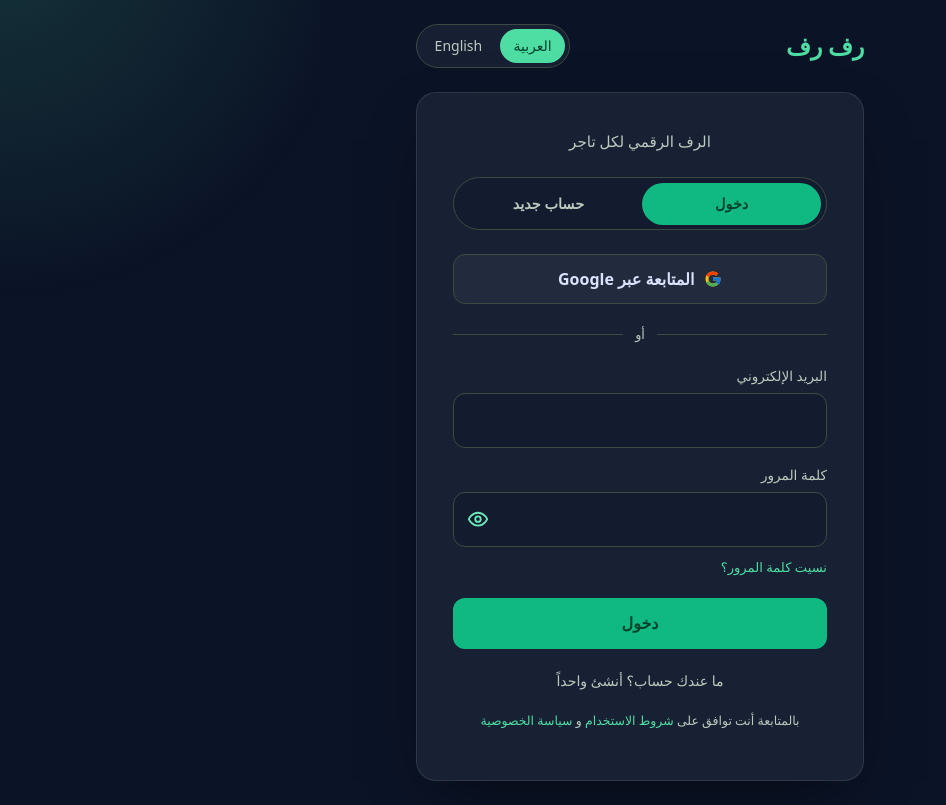
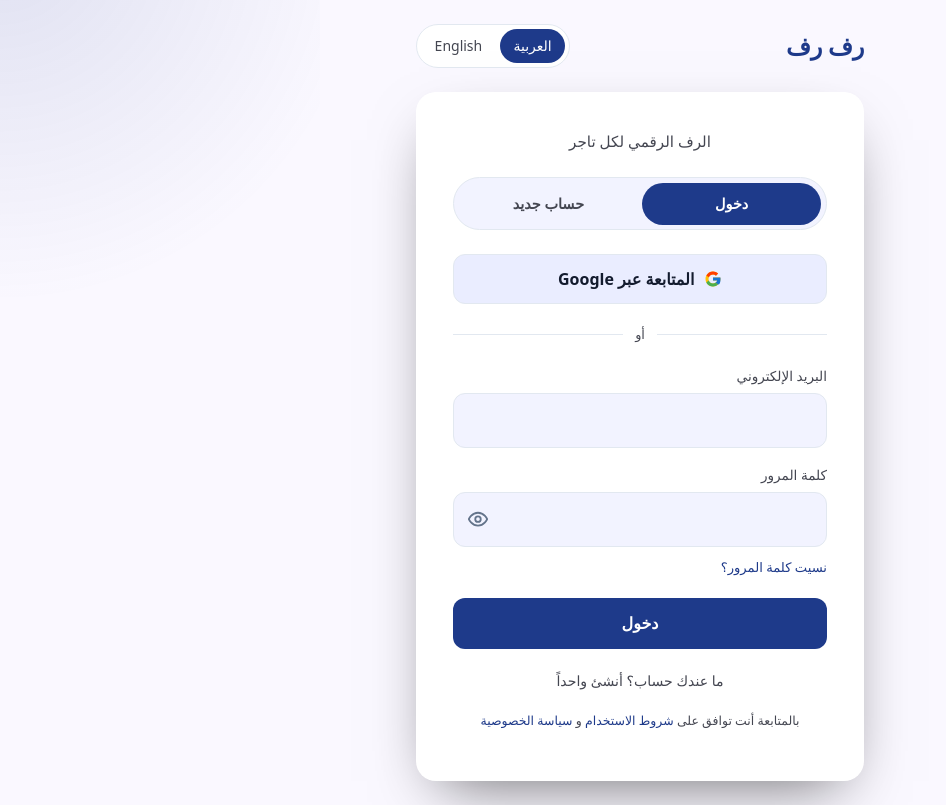
Before and after one commit to rafrafapp/RafRaf, a Next.js app: page /login in a window 1280 px wide. Shown: the whole page, without its empty margins (0-946 px from the left). Built offline with nearby package versions, Linux system fonts and the light colour scheme; no server answers.

Commit message:
fix: Redesign the UI

```diff
--- a/src/app/login/login.module.css
+++ b/src/app/login/login.module.css
@@ -5,26 +5,25 @@
    the system light/dark setting. RTL/LTR via logical properties. */
 
 .main {
-  /* dark-glass palette (same tokens as dashboard.module.css) */
-  --primary: #4edea3;
-  --primary-container: #10b981;
-  --on-primary-container: #00422b;
-  --secondary: #ffb95f;
-  --error: #ffb4ab;
-  --sc-low: #131b2e;
-  --sc: #171f33;
-  --sc-high: #222a3d;
-  --sc-highest: #2d3449;
-  --glass: rgba(30, 41, 59, 0.7);
+  /* light/blue "banking" palette (matches the dashboard) */
+  --primary: #1e3a8a;
+  --primary-container: #1e3a8a;
+  --on-primary-container: #ffffff;
+  --secondary: #f59e0b;
+  --error: #ba1a1a;
+  --sc-low: #f2f3ff;
+  --sc: #ffffff;
+  --sc-high: #eaedff;
+  --sc-highest: #e2e7ff;
+  --glass: #ffffff;
 
-  /* re-map the app theme vars so descendant shared components go dark too */
-  --bg: #0b1326;
-  --surface: #171f33;
-  --text: #dae2fd;
-  --text-muted: #bbcabf;
-  --border: #3c4a42;
-  --brand: #4edea3;
-  --brand-contrast: #00422b;
+  --bg: #faf8ff;
+  --surface: #ffffff;
+  --text: #131b2e;
+  --text-muted: #444651;
+  --border: #e2e8f0;
+  --brand: #1e3a8a;
+  --brand-contrast: #ffffff;
 
   position: relative;
   min-block-size: 100dvh;
@@ -49,7 +48,7 @@
   inline-size: min(40rem, 92vw);
   block-size: 26rem;
   transform: translateX(-50%);
-  background: radial-gradient(circle at 50% 0%, rgba(78, 222, 163, 0.16), transparent 70%);
+  background: radial-gradient(circle at 50% 0%, rgba(30, 58, 138, 0.12), transparent 70%);
   pointer-events: none;
   z-index: 0;
 }
@@ -205,7 +204,7 @@
 .input:focus {
   outline: none;
   border-color: var(--primary);
-  box-shadow: 0 0 0 3px rgba(78, 222, 163, 0.18);
+  box-shadow: 0 0 0 3px rgba(37, 99, 235, 0.18);
 }
 .hint {
   font-size: 0.78rem;
@@ -237,15 +236,15 @@
   appearance: none;
   border: none;
   background: transparent;
-  color: #6ee7b7; /* light green */
+  color: #64748b; /* muted gray; turns navy on hover */
   cursor: pointer;
   border-radius: 0.5rem;
   -webkit-tap-highlight-color: transparent;
   transition: color 0.15s, background 0.15s;
 }
 .eyeBtn:hover {
-  color: #4edea3;
-  background: rgba(78, 222, 163, 0.12);
+  color: #1e3a8a;
+  background: rgba(30, 58, 138, 0.08);
 }
 
 .forgotLink {
@@ -276,7 +275,7 @@
   transition: box-shadow 0.2s, transform 0.1s, opacity 0.2s;
 }
 .submit:hover:not(:disabled) {
-  box-shadow: 0 0 24px -4px rgba(16, 185, 129, 0.5);
+  box-shadow: 0 0 24px -4px rgba(30, 58, 138, 0.4);
 }
 .submit:active:not(:disabled) {
   transform: scale(0.99);
@@ -344,18 +343,18 @@
 }
 
 .error {
-  background: rgba(255, 180, 171, 0.12);
-  color: #ffb4ab;
-  border: 1px solid rgba(255, 180, 171, 0.35);
+  background: #fdecec;
+  color: #9b1c1c;
+  border: 1px solid #f5c2c2;
   border-radius: 0.75rem;
   padding: 0.7rem 0.85rem;
   margin: 0 0 1rem;
   font-size: 0.88rem;
 }
 .notice {
-  background: rgba(78, 222, 163, 0.12);
+  background: rgba(30, 58, 138, 0.08);
   color: var(--primary);
-  border: 1px solid rgba(78, 222, 163, 0.35);
+  border: 1px solid rgba(30, 58, 138, 0.25);
   border-radius: 0.75rem;
   padding: 0.7rem 0.85rem;
   margin: 0 0 1rem;
--- a/src/app/products/product-form.module.css
+++ b/src/app/products/product-form.module.css
@@ -1,22 +1,22 @@
 .main {
-  /* dark-glass palette + app-var remap (shared form backbone: product/customer/
-     supplier new + edit). Re-mapping the vars dark-themes the whole form. */
-  --primary: #4edea3;
-  --primary-container: #10b981;
-  --on-primary-container: #00422b;
-  --secondary: #ffb95f;
-  --error: #ffb4ab;
-  --sc-low: #131b2e;
-  --sc: #171f33;
-  --glass: rgba(30, 41, 59, 0.7);
+  /* light/blue "banking" palette (matches the dashboard) — shared form backbone:
+     product/customer/supplier new+edit + settings. */
+  --primary: #1e3a8a;
+  --primary-container: #1e3a8a;
+  --on-primary-container: #ffffff;
+  --secondary: #f59e0b;
+  --error: #ba1a1a;
+  --sc-low: #f2f3ff;
+  --sc: #ffffff;
+  --glass: #ffffff;
 
-  --bg: #0b1326;
-  --surface: #171f33;
-  --text: #dae2fd;
-  --text-muted: #bbcabf;
-  --border: #3c4a42;
-  --brand: #4edea3;
-  --brand-contrast: #00422b;
+  --bg: #faf8ff;
+  --surface: #ffffff;
+  --text: #131b2e;
+  --text-muted: #444651;
+  --border: #e2e8f0;
+  --brand: #1e3a8a;
+  --brand-contrast: #ffffff;
 
   min-height: 100dvh;
   display: flex;
@@ -233,19 +233,8 @@
   background: #fdecec;
 }
 
-/* error + delete are dark always (the form is dark-themed). */
-.error {
-  background: #2a1414;
-  color: #f3b4b4;
-  border-color: #5b2222;
-}
-.delete {
-  color: #f3b4b4;
-  border-color: #5b2222;
-}
-.delete:hover {
-  background: #2a1414;
-}
+/* (error + delete use the LIGHT definitions above — dark overrides removed for
+   the light/blue banking theme.) */
 
 /* Saved-draft banner (new product form). */
 .draftBanner {
@@ -254,7 +243,7 @@
   justify-content: space-between;
   flex-wrap: wrap;
   gap: 0.75rem;
-  background: rgba(78, 222, 163, 0.1);
+  background: rgba(30, 58, 138, 0.08);
   border: 1px solid var(--brand);
   border-radius: 0.6rem;
   padding: 0.7rem 0.85rem;
--- a/src/app/products/products.module.css
+++ b/src/app/products/products.module.css
@@ -4,24 +4,24 @@
    vars are re-mapped locally so shared components render dark. RTL via logical props. */
 
 .main {
-  --primary: #4edea3;
-  --primary-container: #10b981;
-  --on-primary-container: #00422b;
-  --secondary: #ffb95f;
-  --error: #ffb4ab;
-  --sc-low: #131b2e;
-  --sc: #171f33;
-  --sc-high: #222a3d;
-  --sc-highest: #2d3449;
-  --glass: rgba(30, 41, 59, 0.7);
+  --primary: #1e3a8a;
+  --primary-container: #1e3a8a;
+  --on-primary-container: #ffffff;
+  --secondary: #f59e0b;
+  --error: #ba1a1a;
+  --sc-low: #f2f3ff;
+  --sc: #ffffff;
+  --sc-high: #eaedff;
+  --sc-highest: #e2e7ff;
+  --glass: #ffffff;
 
-  --bg: #0b1326;
-  --surface: #171f33;
-  --text: #dae2fd;
-  --text-muted: #bbcabf;
-  --border: #3c4a42;
-  --brand: #4edea3;
-  --brand-contrast: #00422b;
+  --bg: #faf8ff;
+  --surface: #ffffff;
+  --text: #131b2e;
+  --text-muted: #444651;
+  --border: #e2e8f0;
+  --brand: #1e3a8a;
+  --brand-contrast: #ffffff;
 
   position: relative;
   min-block-size: 100dvh;
--- a/src/app/reports/reports.module.css
+++ b/src/app/reports/reports.module.css
@@ -53,7 +53,7 @@
    the (colourless) .statValue inherits it; the muted .statLabel keeps its own.
    (Targeting .statValue directly fails — it's hashed to the transactions sheet.) */
 .statGood {
-  color: #8fe3bb;
+  color: #16a34a;
 }
 .statBad {
   color: var(--error);
--- a/src/app/setup/setup.module.css
+++ b/src/app/setup/setup.module.css
@@ -4,26 +4,25 @@
    preserved so SetupWizard/page keep working unchanged. RTL/LTR via logical props. */
 
 .main {
-  /* dark-glass palette (same tokens as dashboard.module.css) */
-  --primary: #4edea3;
-  --primary-container: #10b981;
-  --on-primary-container: #00422b;
-  --secondary: #ffb95f;
-  --error: #ffb4ab;
-  --sc-low: #131b2e;
-  --sc: #171f33;
-  --sc-high: #222a3d;
-  --sc-highest: #2d3449;
-  --glass: rgba(30, 41, 59, 0.7);
+  /* light/blue "banking" palette (matches the dashboard) */
+  --primary: #1e3a8a;
+  --primary-container: #1e3a8a;
+  --on-primary-container: #ffffff;
+  --secondary: #f59e0b;
+  --error: #ba1a1a;
+  --sc-low: #f2f3ff;
+  --sc: #ffffff;
+  --sc-high: #eaedff;
+  --sc-highest: #e2e7ff;
+  --glass: #ffffff;
 
-  /* re-map app theme vars so descendant shared components go dark too */
-  --bg: #0b1326;
-  --surface: #171f33;
-  --text: #dae2fd;
-  --text-muted: #bbcabf;
-  --border: #3c4a42;
-  --brand: #4edea3;
-  --brand-contrast: #00422b;
+  --bg: #faf8ff;
+  --surface: #ffffff;
+  --text: #131b2e;
+  --text-muted: #444651;
+  --border: #e2e8f0;
+  --brand: #1e3a8a;
+  --brand-contrast: #ffffff;
 
   position: relative;
   min-block-size: 100dvh;
@@ -47,7 +46,7 @@
   inline-size: min(44rem, 92vw);
   block-size: 26rem;
   transform: translateX(-50%);
-  background: radial-gradient(circle at 50% 0%, rgba(78, 222, 163, 0.16), transparent 70%);
+  background: radial-gradient(circle at 50% 0%, rgba(30, 58, 138, 0.12), transparent 70%);
   pointer-events: none;
   z-index: 0;
 }
@@ -79,10 +78,10 @@
   background: var(--glass);
   backdrop-filter: blur(12px);
   -webkit-backdrop-filter: blur(12px);
-  border: 1px solid rgba(255, 255, 255, 0.1);
+  border: 1px solid var(--outline-variant, #c5c5d3);
   border-radius: 1.25rem;
   padding: clamp(1.5rem, 5vw, 2.25rem);
-  box-shadow: 0 24px 60px -24px rgba(0, 0, 0, 0.6);
+  box-shadow: 0 4px 20px rgba(15, 23, 42, 0.06);
 }
 
 .title {
@@ -135,7 +134,7 @@
 .input:focus {
   outline: none;
   border-color: var(--primary);
-  box-shadow: 0 0 0 3px rgba(78, 222, 163, 0.18);
+  box-shadow: 0 0 0 3px rgba(37, 99, 235, 0.18);
 }
 /* selects share .input; keep the value readable + a themed option list where possible */
 select.input {
@@ -163,7 +162,7 @@ select.input option {
   transition: box-shadow 0.2s, transform 0.1s, opacity 0.2s;
 }
 .submit:hover:not(:disabled) {
-  box-shadow: 0 0 24px -4px rgba(16, 185, 129, 0.5);
+  box-shadow: 0 0 24px -4px rgba(30, 58, 138, 0.4);
 }
 .submit:active:not(:disabled) {
   transform: scale(0.99);
@@ -174,9 +173,9 @@ select.input option {
 }
 
 .error {
-  background: rgba(255, 180, 171, 0.12);
-  color: #ffb4ab;
-  border: 1px solid rgba(255, 180, 171, 0.35);
+  background: #fdecec;
+  color: #9b1c1c;
+  border: 1px solid #f5c2c2;
   border-radius: 0.75rem;
   padding: 0.7rem 0.85rem;
   margin: 0;
--- a/src/components/transactions.module.css
+++ b/src/components/transactions.module.css
@@ -4,24 +4,24 @@
    (ProductPicker, PartyPicker, Receipt, SyncBadge) that renders inside it. */
 
 .main {
-  /* dark-glass palette + app-var remap */
-  --primary: #4edea3;
-  --primary-container: #10b981;
-  --on-primary-container: #00422b;
-  --secondary: #ffb95f;
-  --error: #ffb4ab;
-  --sc-low: #131b2e;
-  --sc: #171f33;
-  --sc-high: #222a3d;
-  --glass: rgba(30, 41, 59, 0.7);
+  /* light/blue "banking" palette (matches the dashboard) + app-var remap */
+  --primary: #1e3a8a;
+  --primary-container: #1e3a8a;
+  --on-primary-container: #ffffff;
+  --secondary: #f59e0b;
+  --error: #ba1a1a;
+  --sc-low: #f2f3ff;
+  --sc: #ffffff;
+  --sc-high: #eaedff;
+  --glass: #ffffff;
 
-  --bg: #0b1326;
-  --surface: #171f33;
-  --text: #dae2fd;
-  --text-muted: #bbcabf;
-  --border: #3c4a42;
-  --brand: #4edea3;
-  --brand-contrast: #00422b;
+  --bg: #faf8ff;
+  --surface: #ffffff;
+  --text: #131b2e;
+  --text-muted: #444651;
+  --border: #e2e8f0;
+  --brand: #1e3a8a;
+  --brand-contrast: #ffffff;
 
   position: relative;
   min-height: 100dvh;
@@ -959,7 +959,7 @@
   transition: box-shadow 0.2s, transform 0.1s;
 }
 .addBtn:hover {
-  box-shadow: 0 0 22px -4px rgba(16, 185, 129, 0.5);
+  box-shadow: 0 0 22px -4px rgba(30, 58, 138, 0.4);
 }
 .addBtn:active {
   transform: scale(0.98);
@@ -1004,58 +1004,14 @@
   display: flex;
   align-items: center;
   justify-content: center;
-  background: rgba(78, 222, 163, 0.12);
+  background: rgba(30, 58, 138, 0.1);
   color: var(--primary);
   font-weight: 700;
   font-size: 0.85rem;
 }
 
-/* Ledger badge palettes — dark always (every screen using this sheet is dark). */
-.error,
-.badgeExpense {
-  background: #2a1414;
-  color: #f3b4b4;
-  border-color: #5b2222;
-}
-.badgeSell,
-.ageFresh,
-.debtClear {
-  color: #8fe3bb;
-  background: #11241b;
-  border-color: #1f5b3f;
-}
-.badgeBuy {
-  color: #9cc7ee;
-  background: #111d2a;
-  border-color: #1f3f5b;
-}
-.badgeReturn,
-.ageDue {
-  color: #f1d18a;
-  background: #2a230f;
-  border-color: #5b4a1f;
-}
-.confirmTitle {
-  color: #f1d18a;
-}
-.badgePay {
-  color: #8fd5da;
-  background: #0f2426;
-  border-color: #1f5358;
-}
-.badgeService {
-  color: #d6c8ff;
-  background: #221a3a;
-  border-color: #4a3a7a;
-}
-.ageOver,
-.debtPos {
-  color: #f3b4b4;
-}
-.ageOver {
-  background: #2a1414;
-  border-color: #5b2222;
-}
+/* (Ledger badge palettes use the LIGHT definitions above — the old dark-always
+   overrides were removed for the light/blue banking theme.) */
 
 /* ---- mobile (≤480px) ---- */
 @media (max-width: 480px) {
```
